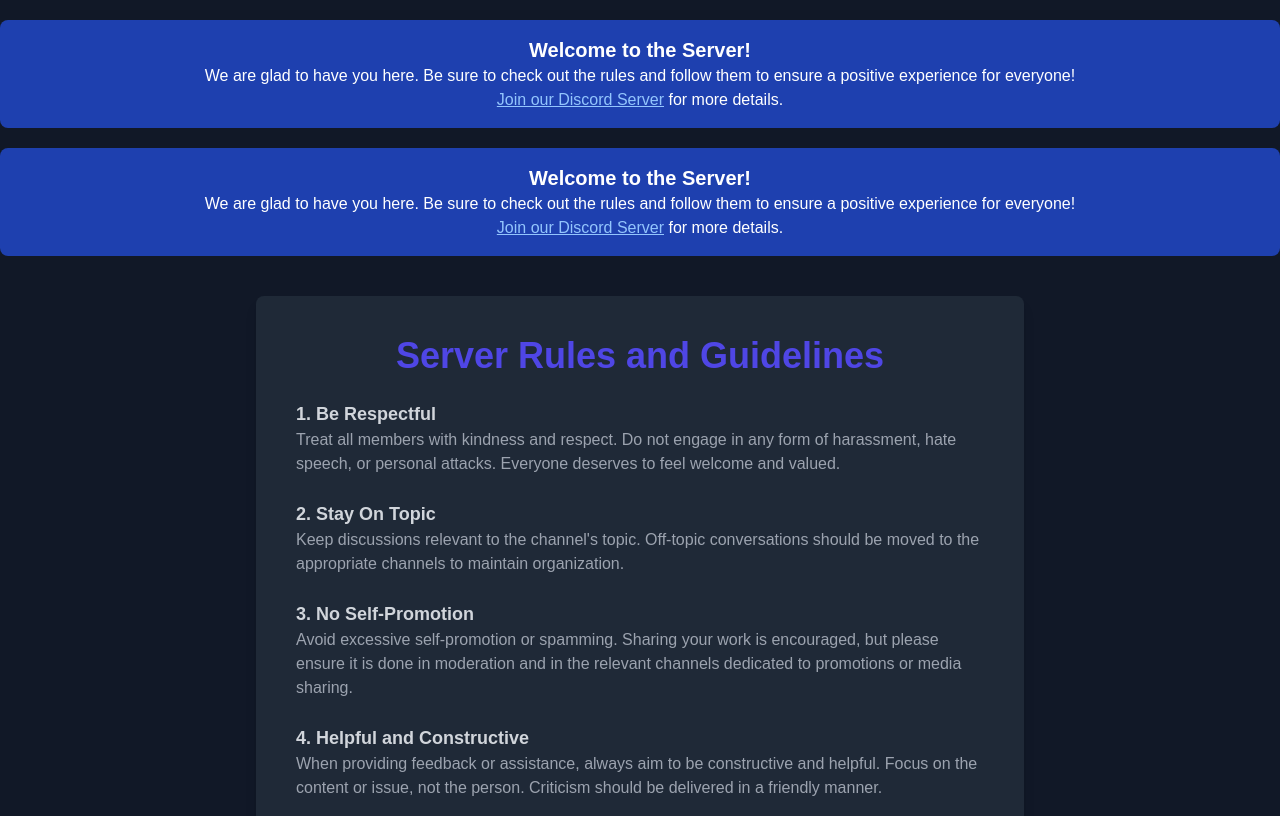
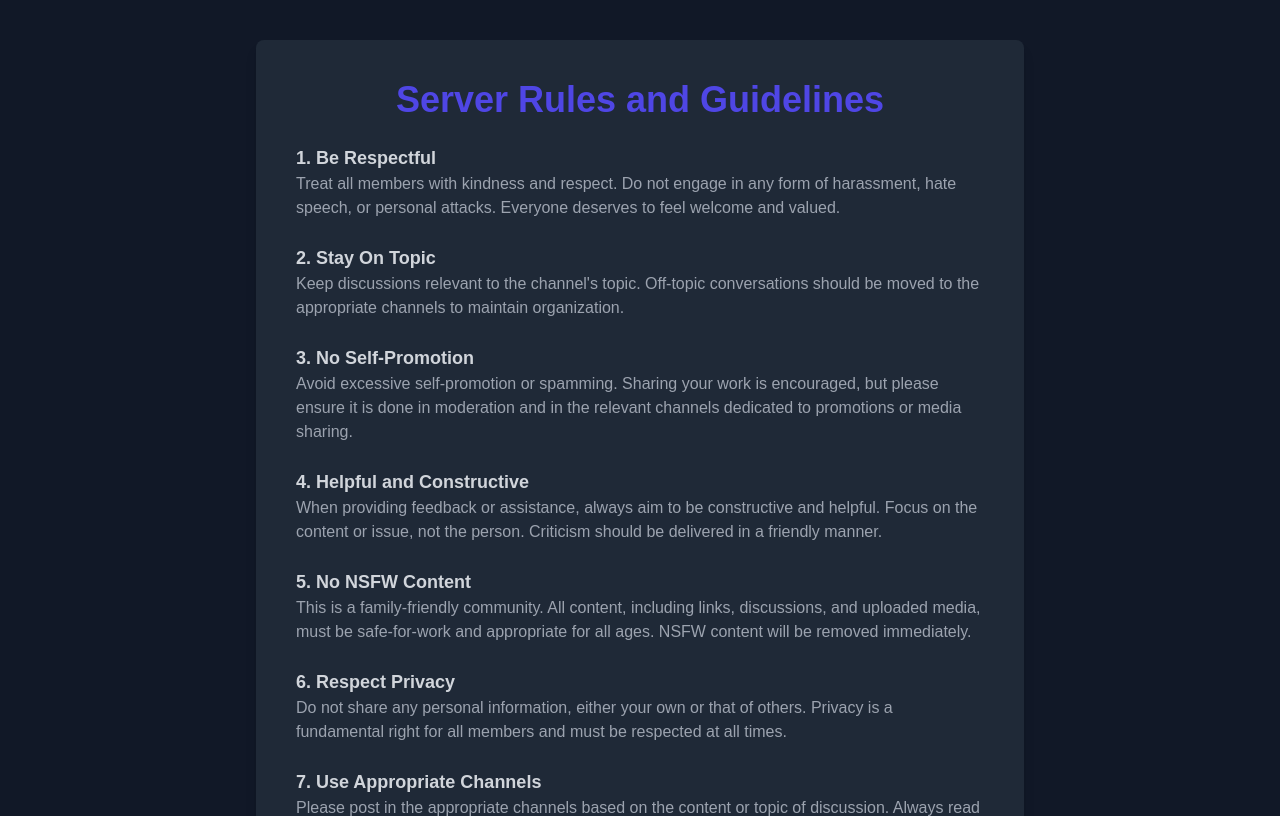
Before and after one commit to rami-gh/rules.github.io, a plain HTML site: page index.html in a window 1280 px wide. Shown: the top 816 px of the page. Drawn offline with nearby package versions, Linux system fonts and the light colour scheme.

Commit message:
Update index.html

```diff
--- a/index.html
+++ b/index.html
@@ -39,20 +39,6 @@
         </style>
     </head>
 
-    <body class="bg-gray-900 text-gray-200">
-        <div class="blue-embed">
-            <h3 class="text-xl font-semibold">Welcome to the Server!</h3>
-            <p>We are glad to have you here. Be sure to check out the rules and follow them to ensure a positive experience for everyone!</p>
-            <p><a href="https://discord.gg/rKZknDxV">Join our Discord Server</a> for more details.</p>
-        </div>
-
-
-
-    <div class="blue-embed">
-        <h3 class="text-xl font-semibold">Welcome to the Server!</h3>
-        <p>We are glad to have you here. Be sure to check out the rules and follow them to ensure a positive experience for everyone!</p>
-        <p><a href="https://discord.gg/rKZknDxV">Join our Discord Server</a> for more details.</p>
-    </div>
 
 <body class="bg-gray-900 text-gray-200">
     <div class="min-h-screen flex flex-col items-center justify-center py-10">
```
